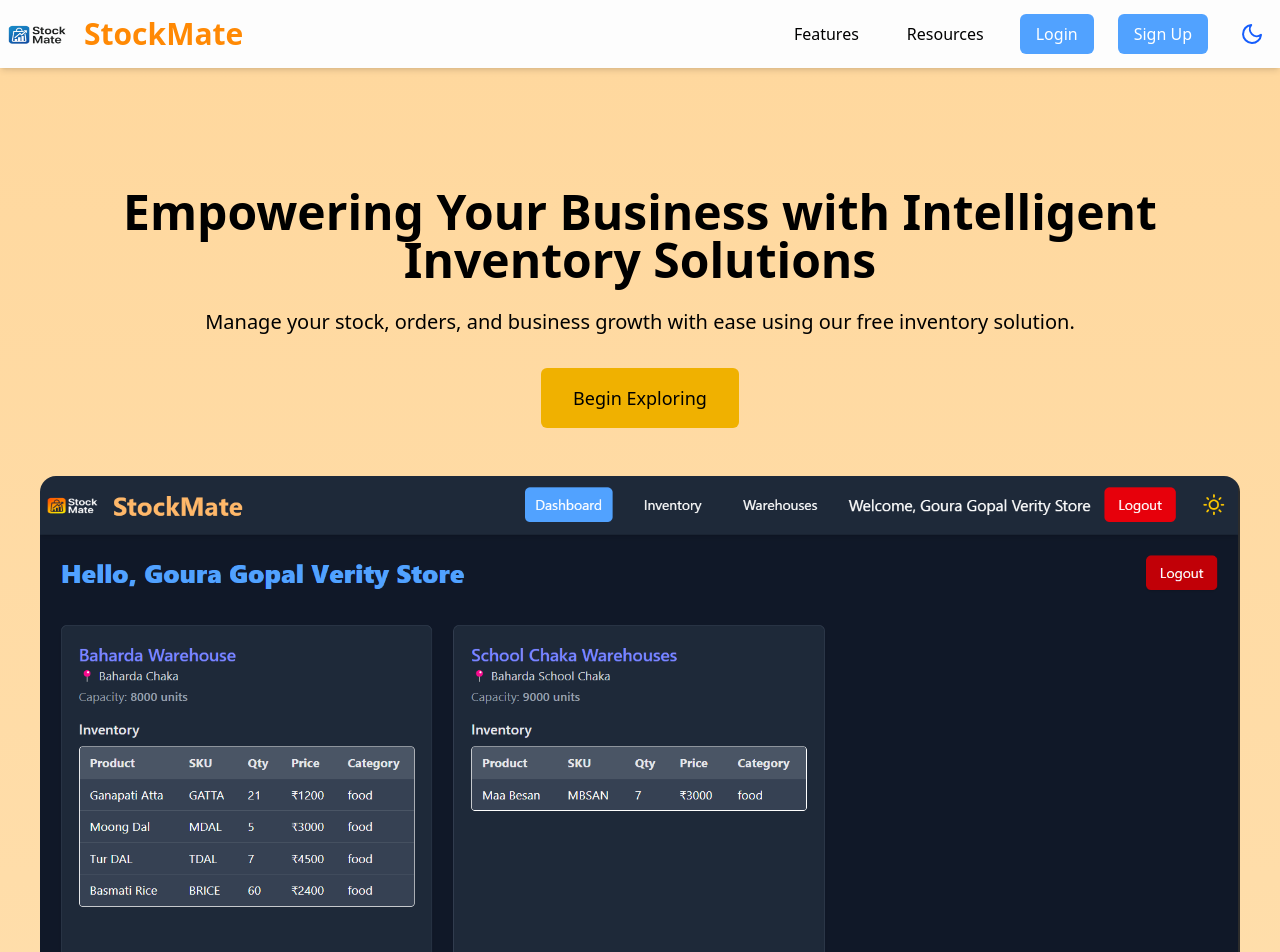
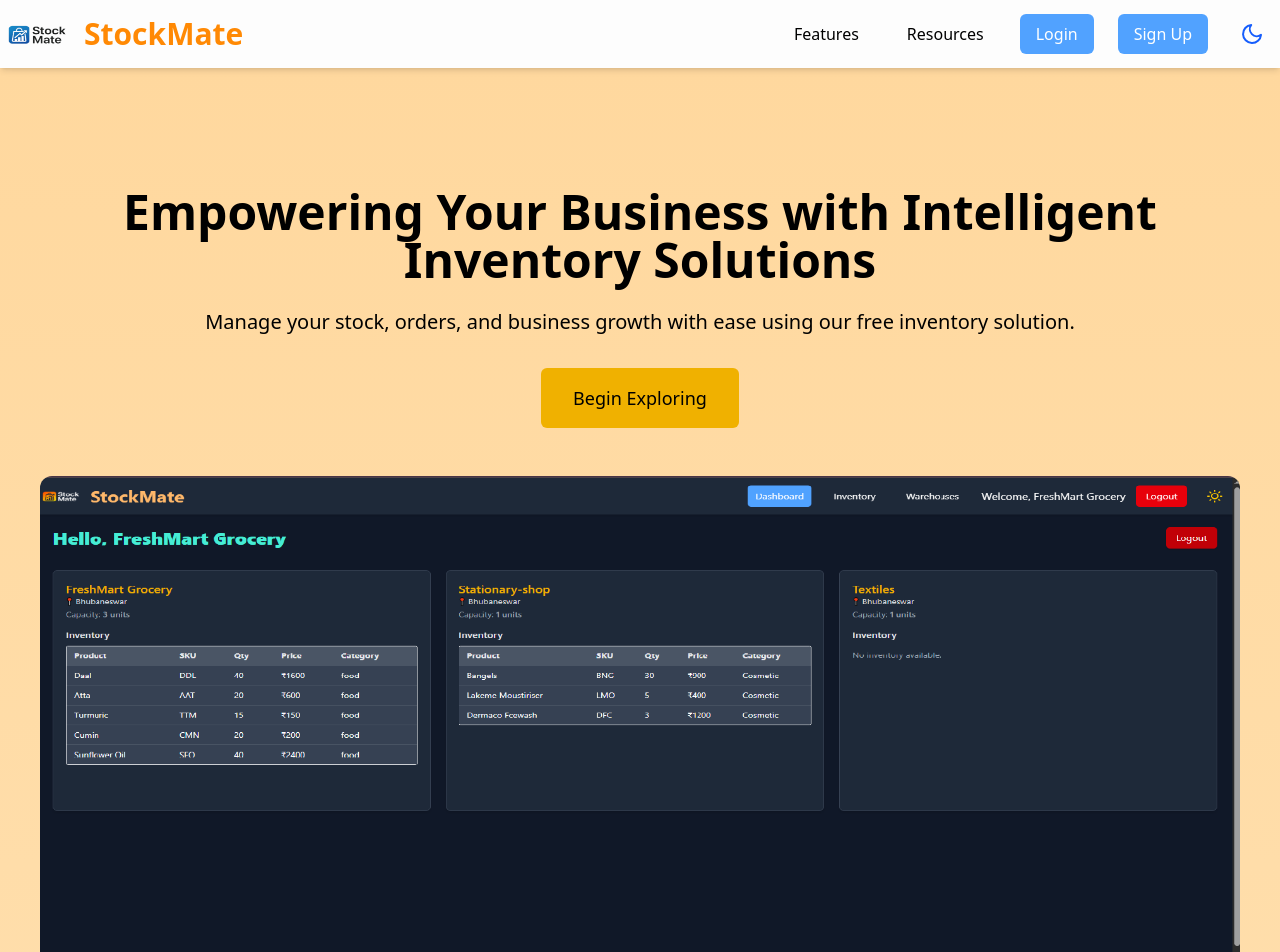
Before and after one commit to bikashgiri2002/FINAL_COLLEGE_PROJECT, a React (Vite) app in the folder StockMateOwnProject/frontend/: page / in a window 1280 px wide. Shown: the top 952 px of the page. Built offline with nearby package versions, Linux system fonts and the light colour scheme.

Commit message:
update dashboard

```diff
--- a/StockMateOwnProject/frontend/src/pages/Dashboard.jsx
+++ b/StockMateOwnProject/frontend/src/pages/Dashboard.jsx
@@ -54,7 +54,7 @@ const Dashboard = () => {
     <div className="min-h-screen bg-gray-100 dark:bg-gray-900 text-gray-900 dark:text-white p-6">
       {/* Header */}
       <div className="flex justify-between items-center mb-10">
-        <h1 className="text-3xl font-extrabold text-blue-700 dark:text-blue-400">
+        <h1 className="text-3xl font-extrabold text-blue-700 dark:text-teal-300">
           Hello, {shop?.name}
         </h1>
         <button
@@ -73,7 +73,7 @@ const Dashboard = () => {
             className="bg-white dark:bg-gray-800 rounded-lg shadow-md p-5 border border-gray-200 dark:border-gray-700 transition-all min-h-[450px] flex flex-col"
           >
             <div className="mb-4">
-              <h2 className="text-xl font-semibold text-indigo-600 dark:text-indigo-400">
+              <h2 className="text-xl font-semibold text-indigo-600 dark:text-yellow-500">
                 {warehouse.name}
               </h2>
               <p className="text-sm text-gray-600 dark:text-gray-300">
--- a/StockMateOwnProject/frontend/src/pages/Welcome.jsx
+++ b/StockMateOwnProject/frontend/src/pages/Welcome.jsx
@@ -74,8 +74,8 @@ const Welcome = () => {
             </button>
           </div>
           <img
-            className="mt-12 mx-auto rounded-2xl w-full max-w-[1200px]"
-            src="/dashboard1.png"
+            className="mt-12 mx-auto rounded-xl w-full max-w-[1200px]"
+            src="/update dasbord (1).png"
             alt="Dashboard Preview"
           />
         </div>
```
Also changed, not shown: StockMateOwnProject/frontend/public/update dasbord (1).png (added).
